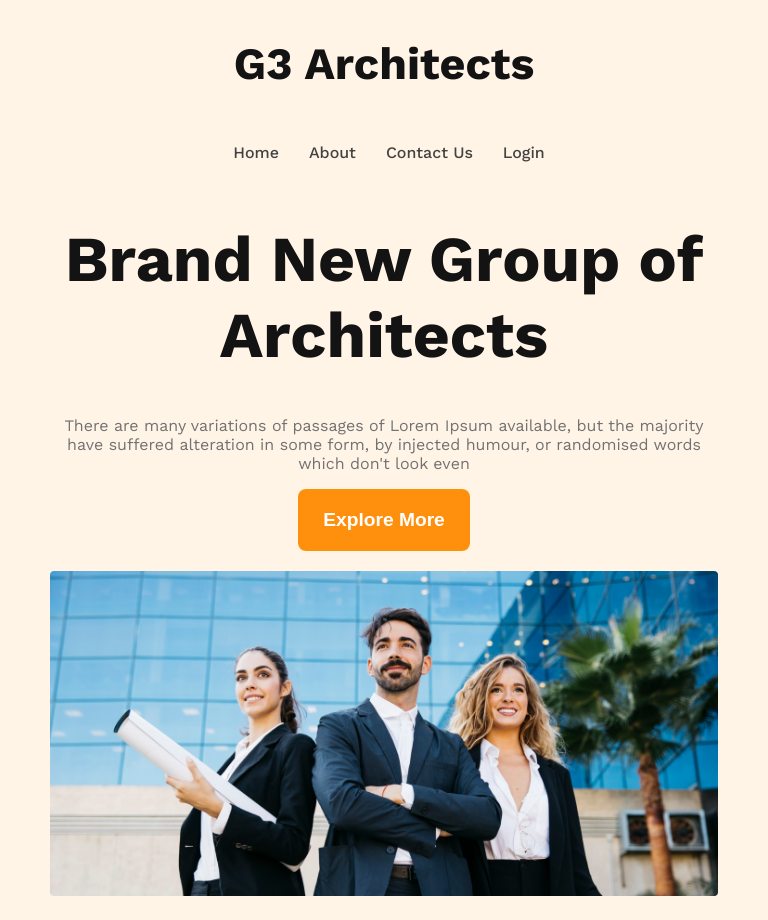
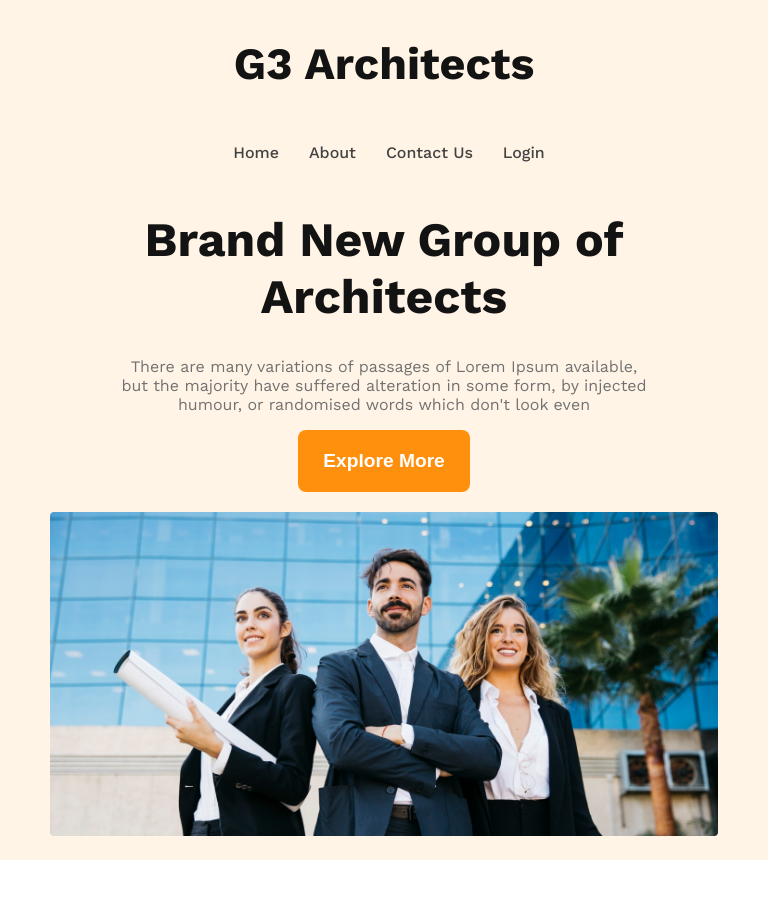
Before and after one commit to Rashikchowdhury/g3-architects, a plain HTML site: page index.html in a window 768 px wide. After the commit the page ends 860 px from the top, so only its background shows below. Drawn offline with nearby package versions, Linux system fonts and the light colour scheme.

Commit message:
updated medium device responsive info

```diff
--- a/styles/style.css
+++ b/styles/style.css
@@ -88,7 +88,7 @@ nav li a {
 /* responsive devices style */
 
 /* mobile devices */
-@media screen and (max-width: 425px) {
+@media screen and (max-width: 576px) {
     header{
         padding: 10px;
     }
@@ -108,7 +108,7 @@ nav li a {
 
 /* medium or tablet devices */
 
-@media screen and (min-width: 425px) and (max-width: 1024px) {
+@media screen and (min-width: 576px) and (max-width: 1080px) {
     header{
         padding: 0px 50px 20px 50px;
 
@@ -121,4 +121,13 @@ nav li a {
     .nav{
         flex-direction: column;
     }
+
+    .banner-title{
+        font-size: 3rem;
+    }
+
+    .banner-content{
+        width: 70vw;
+        margin: auto;
+    }
 }
```
